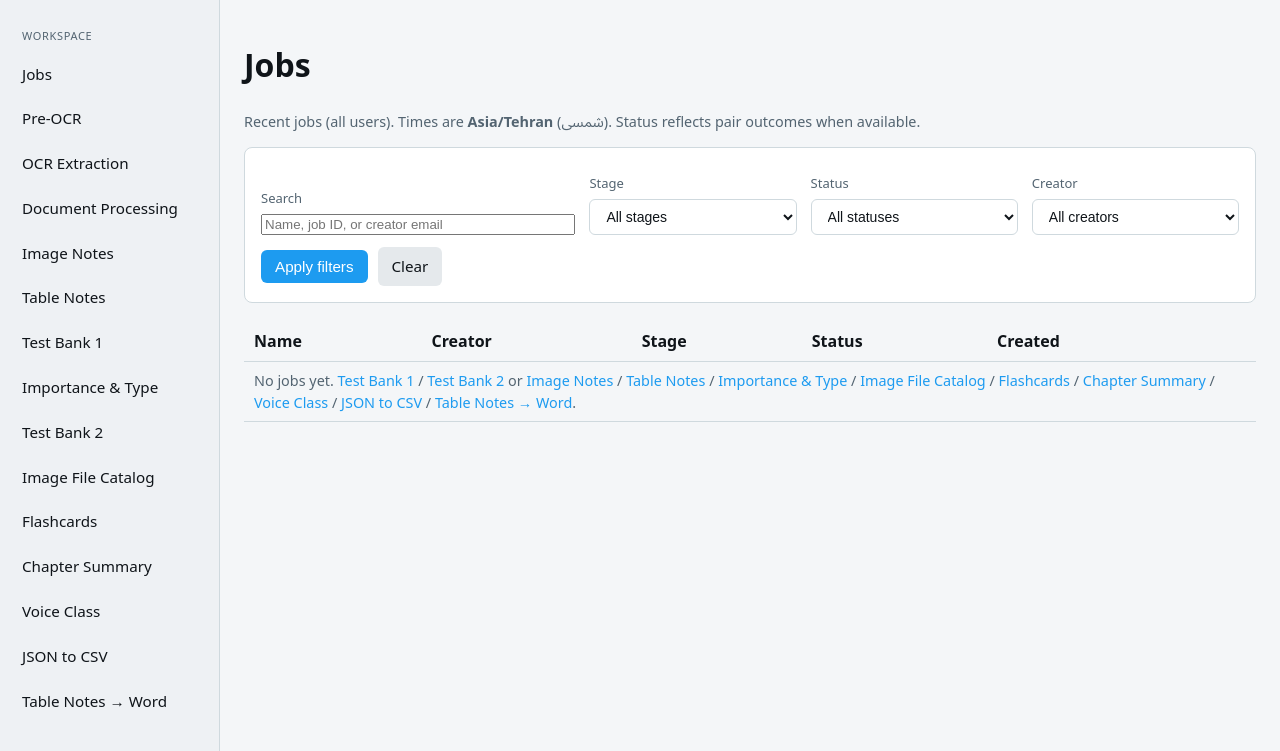
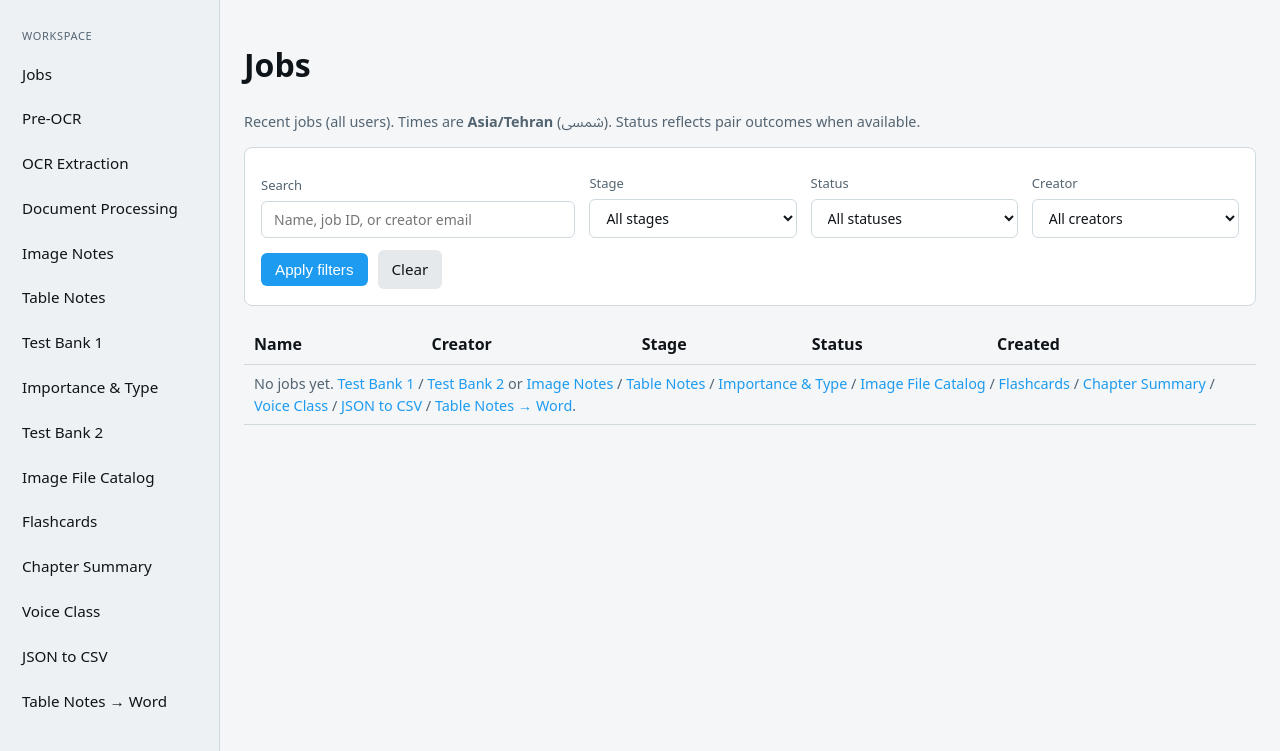
Before and after one commit to mohammadbaghershahmir/Automations_Project_Pileh, a FastAPI app: template content_automation_project/webapp/templates/jobs_list.html in a window 1280 px wide. Shown: the part 49-800 px from the top of the page. Run offline with FastAPI, Linux system fonts and the light colour scheme; the template is opened without the code that fills it, so the values that code supplies are empty; parts of the project's set-up code (start-up, migrations or seed data) failed here and were passed over; some libraries are stand-ins or nearby versions.

Commit message:
FIX: search and filter feature for job page

```diff
--- a/content_automation_project/webapp/main.py
+++ b/content_automation_project/webapp/main.py
@@ -343,6 +343,16 @@ class JobsListFilters:
         return out
 
 
+def _optional_query_int(raw: Optional[str]) -> Optional[int]:
+    value = (raw or "").strip()
+    if not value:
+        return None
+    try:
+        return int(value)
+    except ValueError:
+        return None
+
+
 def jobs_list_stage_options() -> list[dict[str, str]]:
     return [{"value": label, "label": label} for label in sorted(JOB_STAGE_LABEL_TO_TYPES)]
 
@@ -708,13 +718,13 @@ def create_app() -> FastAPI:
         q: str = Query(""),
         stage: str = Query(""),
         status: str = Query(""),
-        creator_id: Optional[int] = Query(None),
+        creator_id: str = Query(""),
     ) -> dict:
         filters = JobsListFilters(
             q=q.strip(),
             stage=stage.strip(),
             status=status.strip(),
-            creator_id=creator_id,
+            creator_id=_optional_query_int(creator_id),
         )
         jobs, has_more = _query_jobs_page(db, offset, limit, filters)
         return {
@@ -734,13 +744,13 @@ def create_app() -> FastAPI:
         q: str = Query(""),
         stage: str = Query(""),
         status: str = Query(""),
-        creator_id: Optional[int] = Query(None),
+        creator_id: str = Query(""),
     ) -> Any:
         filters = JobsListFilters(
             q=q.strip(),
             stage=stage.strip(),
             status=status.strip(),
-            creator_id=creator_id,
+            creator_id=_optional_query_int(creator_id),
         )
         jobs, has_more = _query_jobs_page(db, 0, JOBS_LIST_PAGE_SIZE, filters)
         job_rows = [_job_row_for_template(j, user) for j in jobs]
--- a/content_automation_project/webapp/templates/jobs_list.html
+++ b/content_automation_project/webapp/templates/jobs_list.html
@@ -9,6 +9,18 @@
   .jobs-filters .tb-row label.tb-field--status,
   .jobs-filters .tb-row label.tb-field--creator { flex: 1 1 160px; min-width: 140px; }
   .jobs-filters-actions { display: flex; gap: 10px; align-items: center; flex-wrap: wrap; margin-top: 12px; }
+  .jobs-filters .tb-row input[type="text"],
+  .jobs-filters .tb-row select {
+    width: 100%;
+    padding: 8px 12px;
+    box-sizing: border-box;
+    border-radius: 6px;
+    border: 1px solid var(--input-border);
+    background: var(--input-bg);
+    color: var(--fg);
+    font-size: 14px;
+    font-family: inherit;
+  }
   button.btn-danger {
     background: #7f1d1d;
     color: #fecaca;
@@ -30,7 +42,7 @@
   <form id="jobs-filter-form" method="get" action="/jobs">
     <div class="tb-row">
       <label class="tb-field--search" for="jobs-filter-q">Search
-        <input type="search" id="jobs-filter-q" name="q" value="{{ jobs_filters.q }}" placeholder="Name, job ID, or creator email" autocomplete="off"/>
+        <input type="text" id="jobs-filter-q" name="q" value="{{ jobs_filters.q }}" placeholder="Name, job ID, or creator email" autocomplete="off"/>
       </label>
       <label class="tb-field--stage" for="jobs-filter-stage">Stage
         <select id="jobs-filter-stage" name="stage">
@@ -156,6 +168,12 @@
   function updateFilterSummary() {
     if (!filterSummary) return;
     filterSummary.hidden = !filtersActive();
+  }
+
+  function applyFiltersFromForm() {
+    var params = currentFilterParams();
+    var qs = params.toString();
+    window.location = "/jobs" + (qs ? "?" + qs : "");
   }
 
   function escapeHtml(value) {
@@ -361,15 +379,17 @@
     });
   }
   if (filterForm) {
+    filterForm.addEventListener("submit", function (ev) {
+      ev.preventDefault();
+      applyFiltersFromForm();
+    });
     filterForm.addEventListener("change", updateFilterSummary);
     var searchInput = filterForm.querySelector("#jobs-filter-q");
     if (searchInput) {
       searchInput.addEventListener("input", function () {
         updateFilterSummary();
         if (searchDebounceTimer) clearTimeout(searchDebounceTimer);
-        searchDebounceTimer = setTimeout(function () {
-          filterForm.requestSubmit();
-        }, 450);
+        searchDebounceTimer = setTimeout(applyFiltersFromForm, 450);
       });
     }
   }
```
